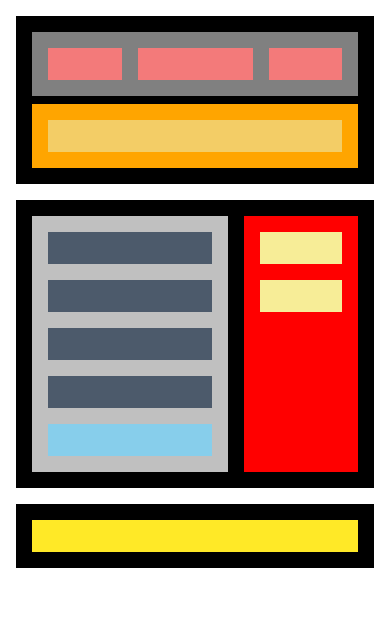
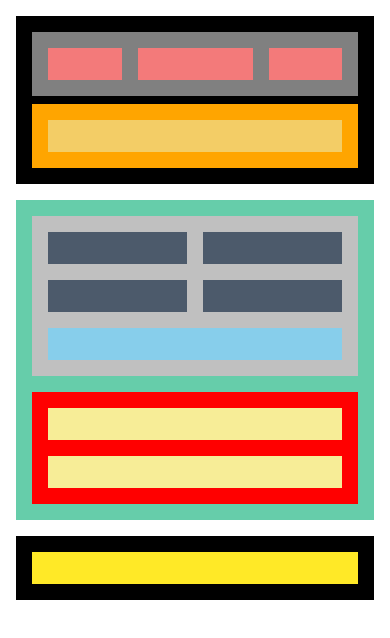
Before and after one commit to JuanDNJ/sprint-1-html-i-css-amb-flex, a plain HTML site: page index.html in a window 390 px wide. Drawn offline with Linux system fonts and the light colour scheme.

Commit message:
Versió per tauleta

```diff
--- a/style.css
+++ b/style.css
@@ -45,8 +45,7 @@ html, body{
 }
 .main_content{
     flex-direction: row;
-    gap: 1rem
-    ;
+    gap: 1rem;
 }
 .content{
     background: silver;
@@ -57,7 +56,7 @@ html, body{
     padding: 1rem;
 }
 .content_item{
-    flex-basis: 344px;
+    flex: 45% ;
     background: rgb(76, 90, 107);
     padding: 1rem;
 }
@@ -82,3 +81,11 @@ html, body{
     background-color: rgb(255, 233, 39);
     padding: 1rem;
 }
+
+@media screen and (max-width: 768px)  {
+    .main_content{
+        flex-direction: column;
+        background-color: mediumaquamarine;
+    }
+
+}
```
